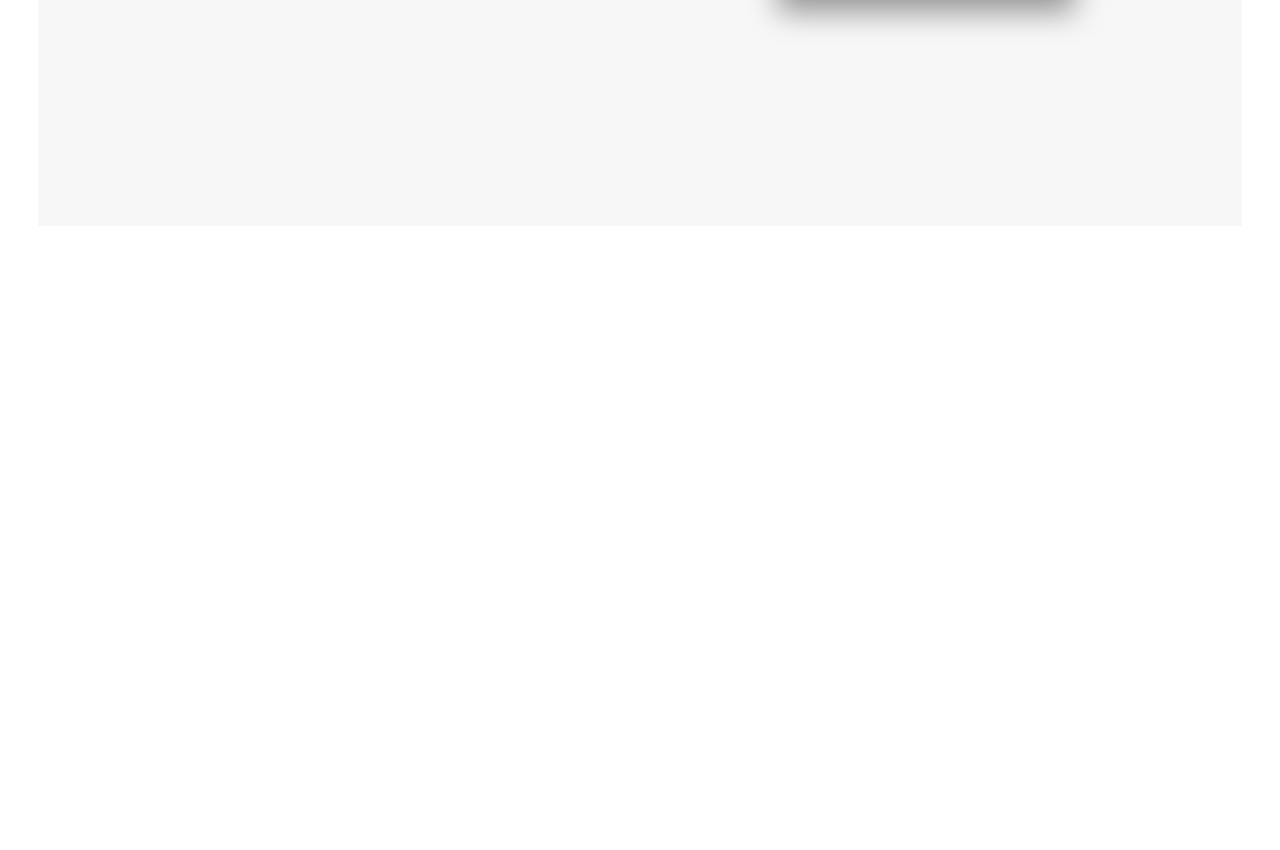
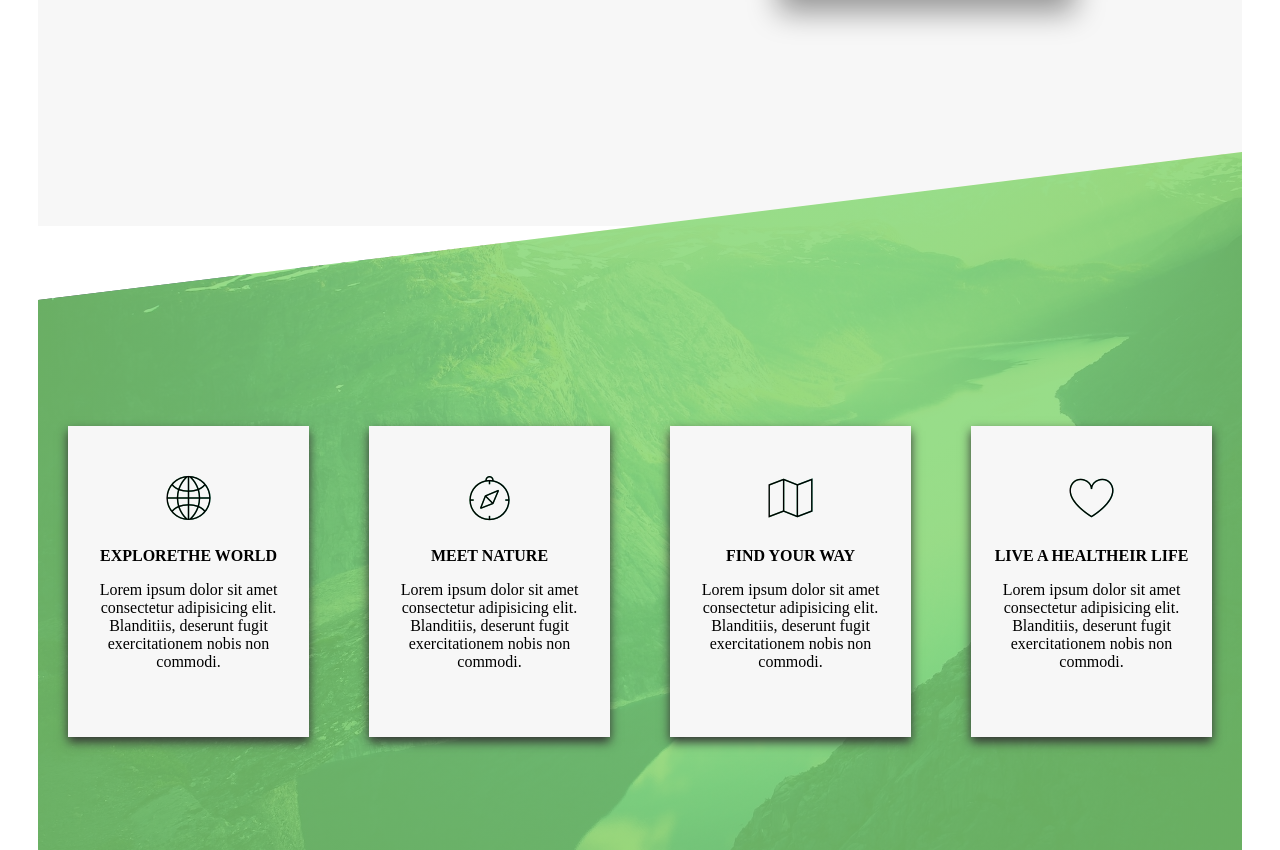
Before and after one commit to Shohrux2002/magiclife, a website: page index.html in a window 1280 px wide. Shown: the part 1331-2181 px from the top of the page. Before the commit the page ends 1595 px from the top, so only its background shows below. Drawn offline with Linux system fonts and the light colour scheme.

Commit message:
future section finished

```diff
--- a/index.html
+++ b/index.html
@@ -65,6 +65,50 @@
           </div>
         </div>
       </section>
+      <section class="future">
+        <div class="future-block">
+          <div class="col-1-of-4">
+            <div class="future-box">
+              <i class="future-box-icon icon-basic-world"></i>
+              <h3 class="heading-tertiary">explorethe world</h3>
+              <p class="text-box">
+                Lorem ipsum dolor sit amet consectetur adipisicing elit.
+                Blanditiis, deserunt fugit exercitationem nobis non commodi.
+              </p>
+            </div>
+          </div>
+          <div class="col-1-of-4">
+            <div class="future-box">
+              <i class="future-box-icon icon-basic-compass"></i>
+              <h3 class="heading-tertiary">meet nature</h3>
+              <p class="text-box">
+                Lorem ipsum dolor sit amet consectetur adipisicing elit.
+                Blanditiis, deserunt fugit exercitationem nobis non commodi.
+              </p>
+            </div>
+          </div>
+          <div class="col-1-of-4">
+            <div class="future-box">
+              <i class="future-box-icon icon-basic-map"></i>
+              <h3 class="heading-tertiary">find your way</h3>
+              <p class="text-box">
+                Lorem ipsum dolor sit amet consectetur adipisicing elit.
+                Blanditiis, deserunt fugit exercitationem nobis non commodi.
+              </p>
+            </div>
+          </div>
+          <div class="col-1-of-4">
+            <div class="future-box">
+              <i class="future-box-icon icon-basic-heart"></i>
+              <h3 class="heading-tertiary">live a healtheir life</h3>
+              <p class="text-box">
+                Lorem ipsum dolor sit amet consectetur adipisicing elit.
+                Blanditiis, deserunt fugit exercitationem nobis non commodi.
+              </p>
+            </div>
+          </div>
+        </div>
+      </section>
     </main>
     <!-- <div class="grid-test">
       <div class="row">
--- a/sass/base/_typographys.scss
+++ b/sass/base/_typographys.scss
@@ -31,3 +31,14 @@
     margin-bottom: 3rem;
   }
 }
+.future-box-icon {
+  display: inline-block;
+  font-size: 4.4rem;
+  background-image: linear-gradient(
+    to right,
+    $color-primary-light,
+    $color-primary-dark
+  );
+  -webkit-background-clip: text;
+  background-clip: text;
+}
--- a/sass/pages/_home.scss
+++ b/sass/pages/_home.scss
@@ -3,3 +3,33 @@
   background-color: $section-backgrountcolor;
   margin-top: -25vh;
 }
+.future {
+  padding: 20rem 3rem;
+
+  transform: skewY(-7deg);
+  background-image: linear-gradient(
+      to bottom right,
+      rgba(127, 212, 112, 0.8),
+      rgba(126, 213, 111, 0.8)
+    ),
+    url(../imgs/hero.jpg);
+
+  background-size: cover;
+  > * {
+    transform: skewY(7deg);
+  }
+  &-block {
+    transform: skewY(7deg);
+  }
+  &-box {
+    transition: all 0.2s;
+
+    background-color: $section-backgrountcolor;
+    padding: 5rem 2rem;
+    text-align: center;
+    box-shadow: 0 0.5rem 1rem $textcolordark;
+    &:hover {
+      transform: scale(1.2);
+    }
+  }
+}
```
Also changed, not shown: css/style.css.
